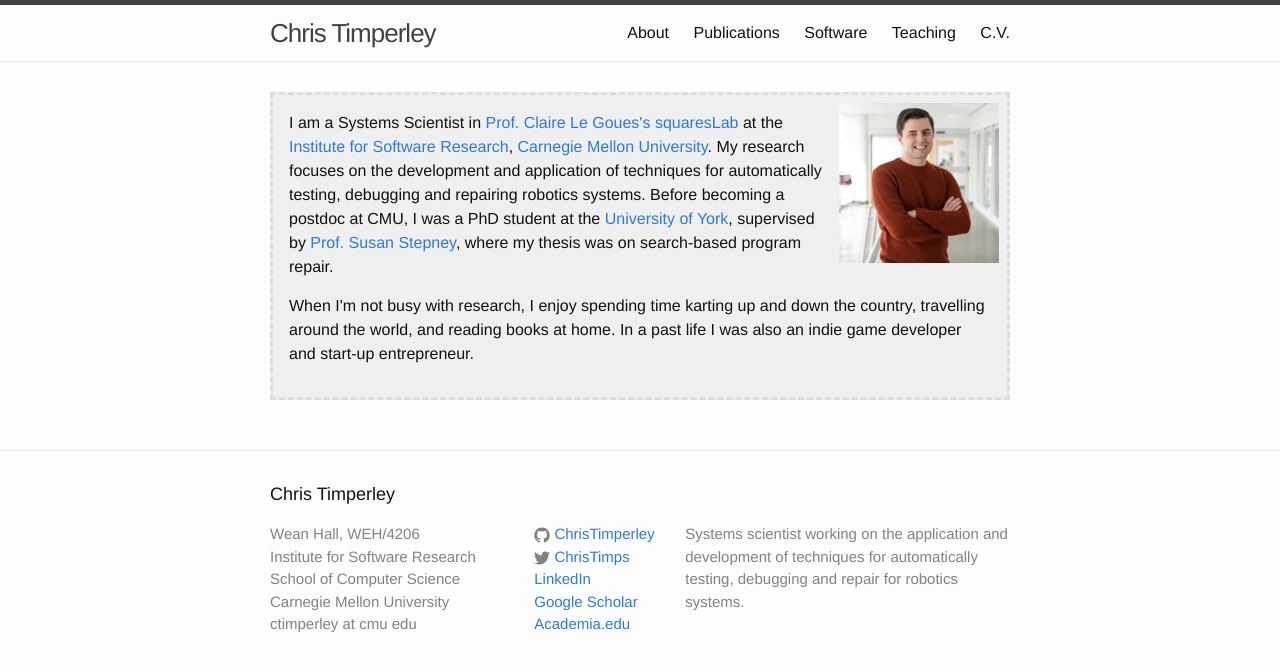
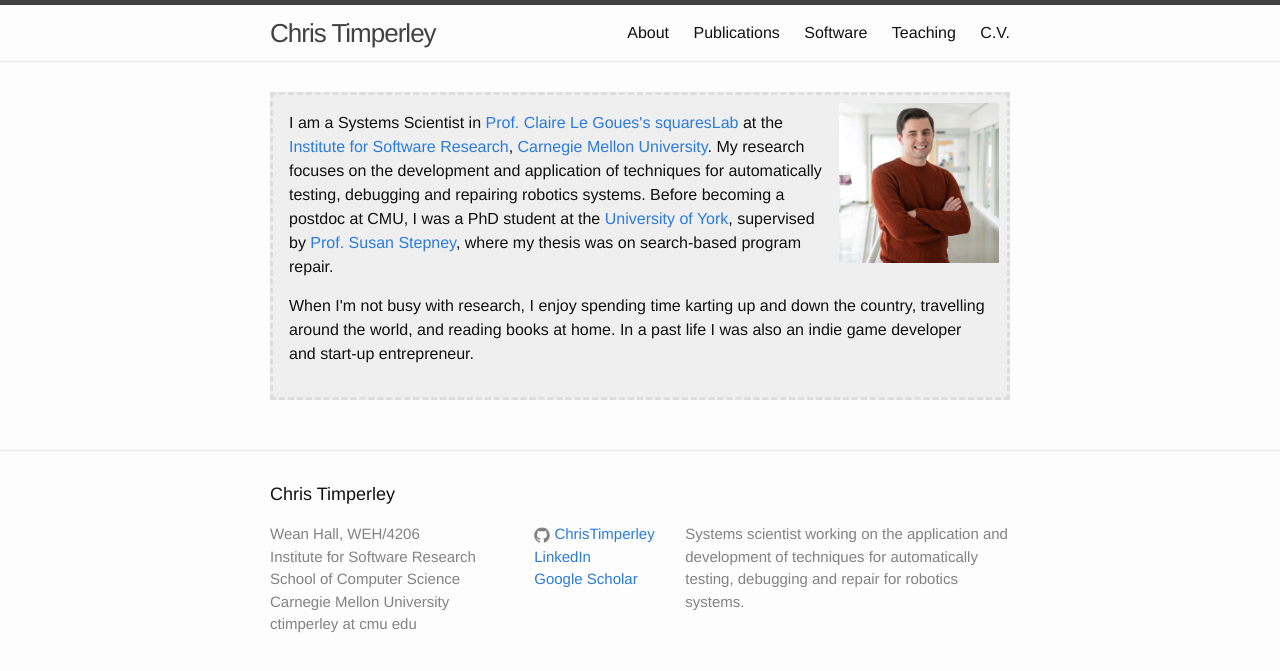
Before and after one commit to ChrisTimperley/ChrisTimperley.github.io, a Jekyll site: the page built from index.html, in a window 1280 px wide. Shown: the top 671 px of the page. Built offline with Jekyll 4.4.1, drawn with Linux system fonts in a browser that asks for light colours.

Commit message:
removed academia and twitter from footer

```diff
--- a/_includes/footer.html
+++ b/_includes/footer.html
@@ -30,21 +30,6 @@
             </a>
           </li>
           {% endif %}
-
-          {% if site.twitter_username %}
-          <li>
-            <a href="https://twitter.com/{{ site.twitter_username }}">
-              <span class="icon  icon--twitter">
-                <svg viewBox="0 0 16 16">
-                  <path fill="#828282" d="M15.969,3.058c-0.586,0.26-1.217,0.436-1.878,0.515c0.675-0.405,1.194-1.045,1.438-1.809
-                  c-0.632,0.375-1.332,0.647-2.076,0.793c-0.596-0.636-1.446-1.033-2.387-1.033c-1.806,0-3.27,1.464-3.27,3.27 c0,0.256,0.029,0.506,0.085,0.745C5.163,5.404,2.753,4.102,1.14,2.124C0.859,2.607,0.698,3.168,0.698,3.767 c0,1.134,0.577,2.135,1.455,2.722C1.616,6.472,1.112,6.325,0.671,6.08c0,0.014,0,0.027,0,0.041c0,1.584,1.127,2.906,2.623,3.206 C3.02,9.402,2.731,9.442,2.433,9.442c-0.211,0-0.416-0.021-0.615-0.059c0.416,1.299,1.624,2.245,3.055,2.271 c-1.119,0.877-2.529,1.4-4.061,1.4c-0.264,0-0.524-0.015-0.78-0.046c1.447,0.928,3.166,1.469,5.013,1.469 c6.015,0,9.304-4.983,9.304-9.304c0-0.142-0.003-0.283-0.009-0.423C14.976,4.29,15.531,3.714,15.969,3.058z"/>
-                </svg>
-              </span>
-
-              <span class="username">{{ site.twitter_username }}</span>
-            </a>
-          </li>
-          {% endif %}
           <li>
             <a href="https://uk.linkedin.com/pub/chris-timperley/50/ba0/a5b">
               <span class="username">LinkedIn</span>
@@ -53,11 +38,6 @@
           <li>
             <a href="https://scholar.google.co.uk/citations?user=btEn24cAAAAJ&hl=en">
               <span class="username">Google Scholar</span>
-            </a>
-          </li>
-          <li>
-            <a href="https://york.academia.edu/ChristopherTimperley">
-              <span class="username">Academia.edu</span>
             </a>
           </li>
         </ul>
```
